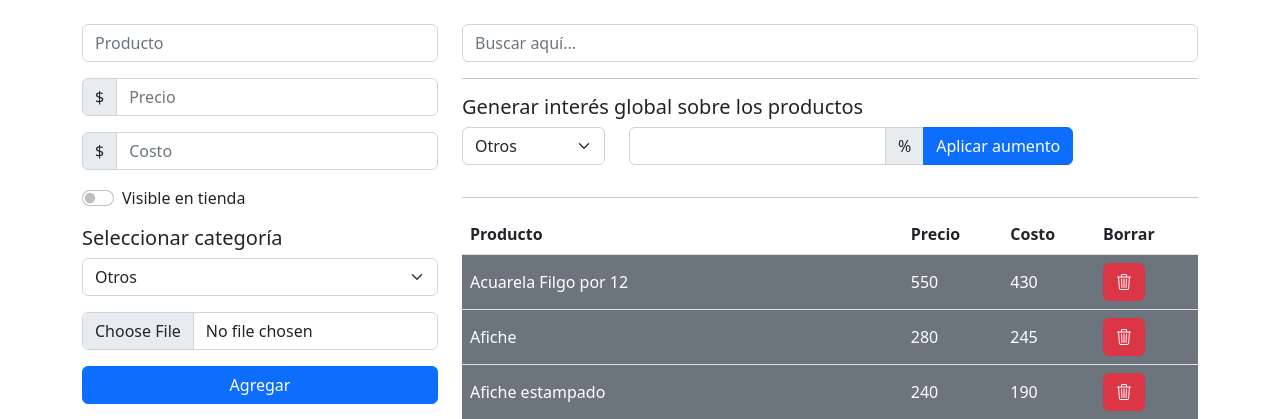
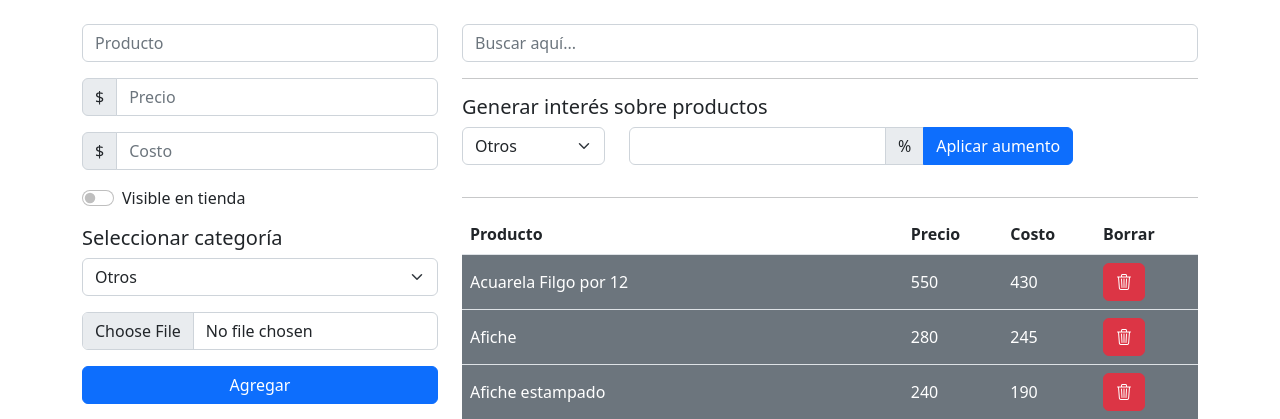
Before and after one commit to juanpabloruiz/frani, a PHP site: page /administracion/panel.php in a window 1280 px wide. Shown: the part 232-651 px from the top of the page. Run offline with PHP 8.4, Linux system fonts and the light colour scheme; a user stored in the database is signed in; data comes from the database, SQL or seed files in the repository; some libraries are stand-ins or nearby versions.

Commit message:
Changing h5 of form title

```diff
--- a/administracion/panel.php
+++ b/administracion/panel.php
@@ -97,7 +97,7 @@ if (!isset($_SESSION['correo'])) {
                 <input type="search" placeholder="Buscar aquí..." name="busqueda" id="buscar" class="form-control mb-3">
                 <hr>
                     <div>
-                        <h5>Generar interés global sobre los productos</h5>
+                        <h5>Generar interés sobre productos</h5>
                         <form method="post">
                             <?php
                             if (isset($_POST['porcentual'])) {
```
